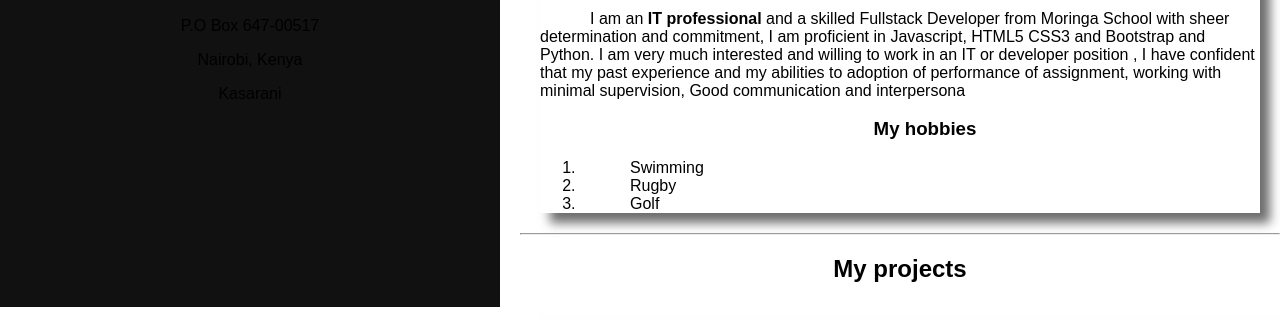
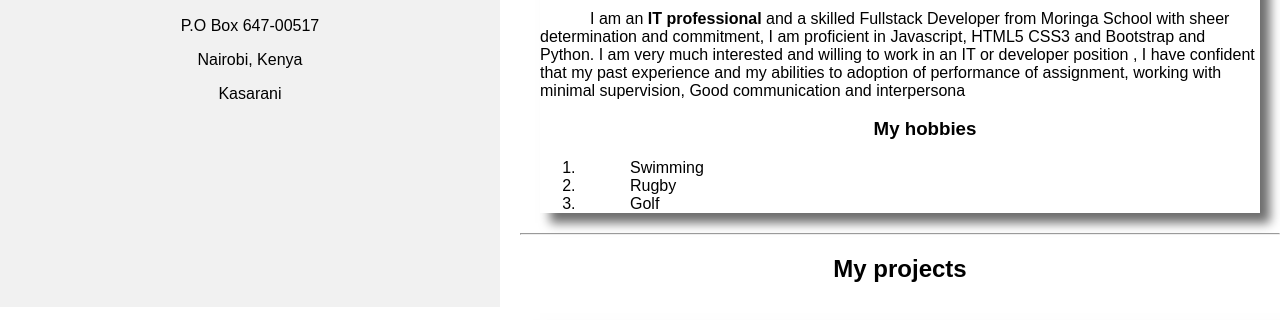
Before and after one commit to chaloo56/my-portfolio, a plain HTML site: page index.html in a window 1280 px wide. Shown: the part 493-813 px from the top of the page. Drawn offline with Linux system fonts and the light colour scheme; files whose address does not match are found by name.

```diff
--- a/css/styles.css
+++ b/css/styles.css
@@ -42,10 +42,9 @@
     width: 500px;
     text-align: center;
     position: fixed;
-    z-index: 1;
     top: 0;
     left: 0;
-    background-color: #111;
+    background-color:  #f1f1f1;
     overflow-x: hidden;
     }
 
```
Also changed, not shown: 1 other file.
